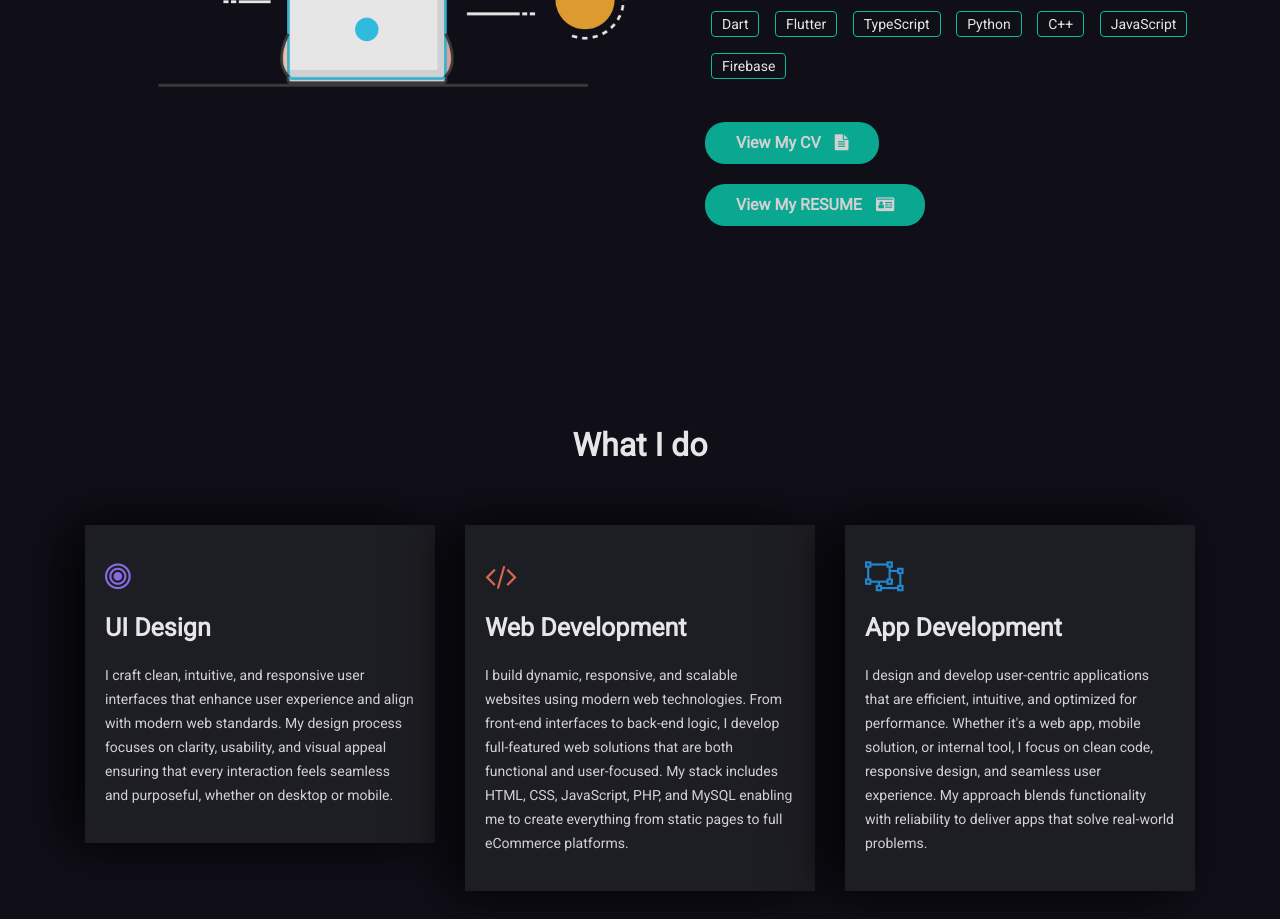
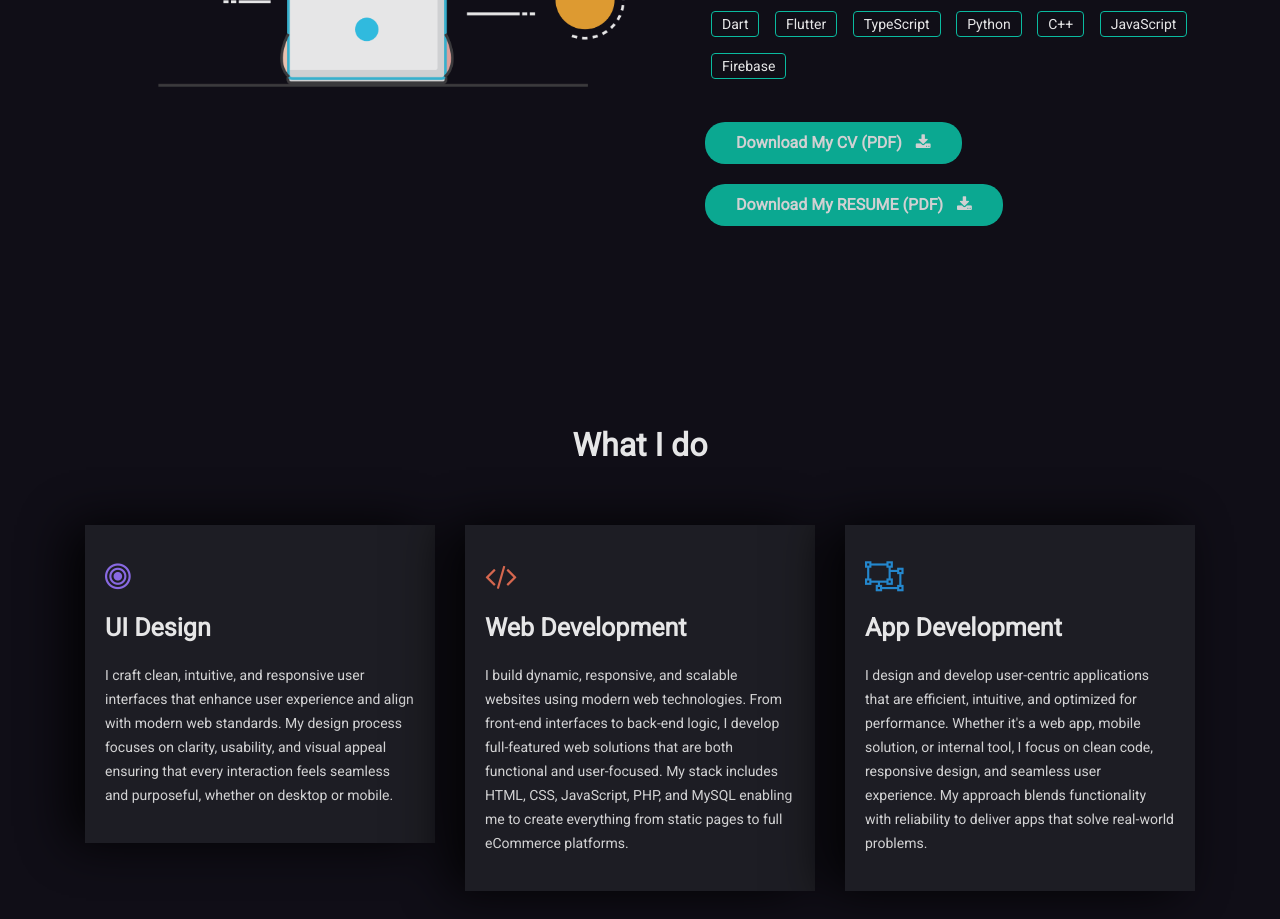
Before and after one commit to SwiftTim/portfolio, a plain HTML site: page home-one.html in a window 1280 px wide. Shown: the part 1180-2099 px from the top of the page. Drawn offline with Linux system fonts and the light colour scheme; some packages are replaced by stand-ins of ours.

Commit message:
Convert CV/Resume to downloadable PDFs

```diff
--- a/home-one.html
+++ b/home-one.html
@@ -168,10 +168,10 @@
 <li><span>Firebase</span></li>
 </ul>
 </div>
-<a class="btn btn-fill wow fadeInUp" data-wow-delay="0.4s" data-wow-duration="0.8s" href="cv.html" target="_blank">View My CV
-                            <i class="fa fa-file-text"></i></a><br/>
-<a class="btn btn-fill wow fadeInUp" data-wow-delay="0.4s" data-wow-duration="0.8s" href="resume.html" target="_blank">View My
-                            RESUME <i class="fa fa-id-card"></i></a>
+<a class="btn btn-fill wow fadeInUp" data-wow-delay="0.4s" data-wow-duration="0.8s" href="assets/Timothy_Muthama_CV.pdf" download="Timothy_Muthama_CV.pdf" target="_blank">Download My CV (PDF)
+                            <i class="fa fa-download"></i></a><br/>
+<a class="btn btn-fill wow fadeInUp" data-wow-delay="0.4s" data-wow-duration="0.8s" href="assets/Timothy_Muthama_Resume.pdf" download="Timothy_Muthama_Resume.pdf" target="_blank">Download My RESUME (PDF)
+                            <i class="fa fa-download"></i></a>
 </div>
 </div>
 </div>
```
Also changed, not shown: 2 other files.
